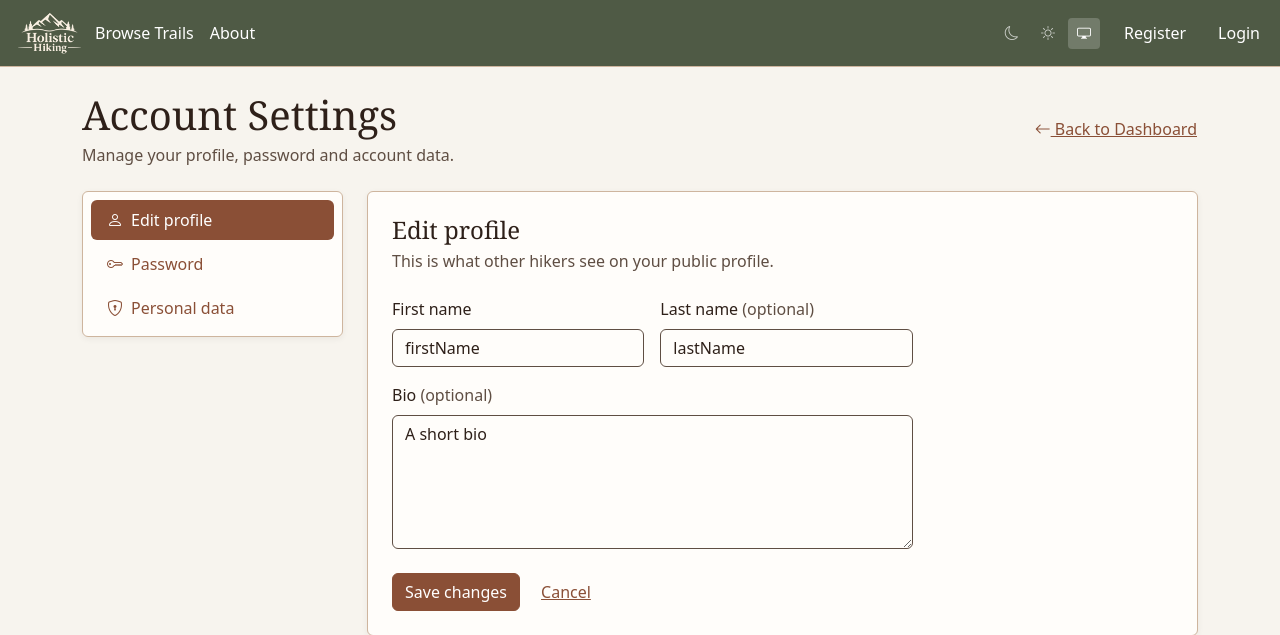
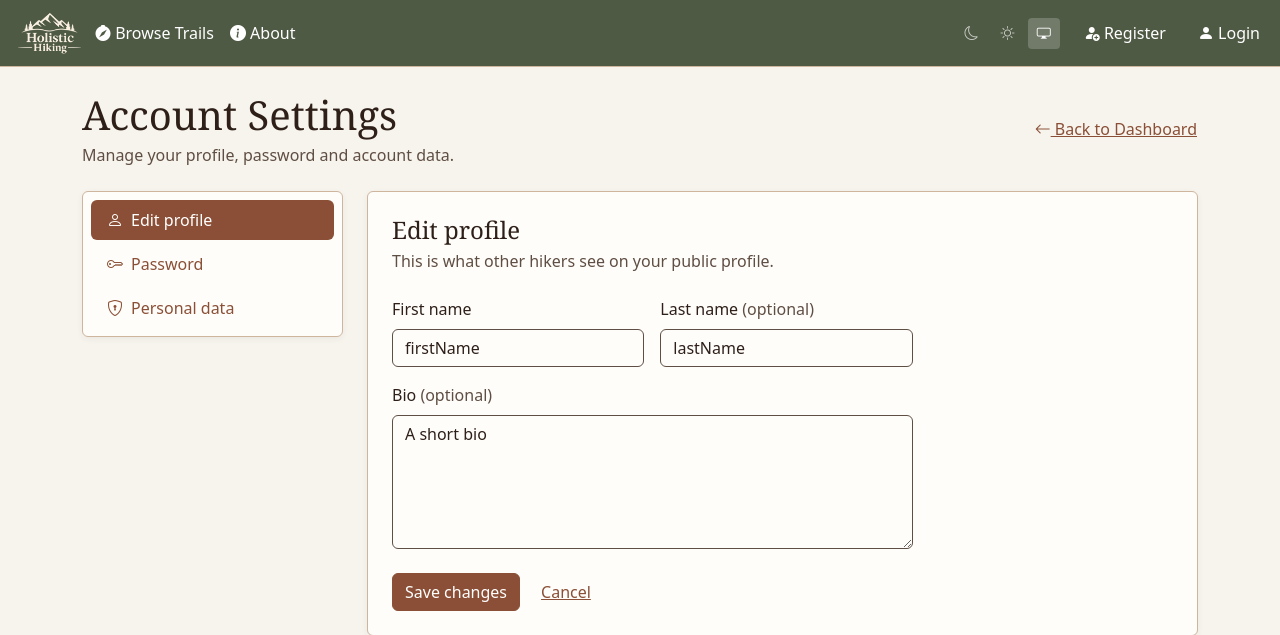
Before and after one commit to Clayton-Brandt/Holistic-Hiking, an ASP.NET Core app: page /Users/Edit in a window 1280 px wide. Shown: the top 635 px of the page. Run offline with ASP.NET Core 8, Linux system fonts and the light colour scheme; a user stored in the database is signed in; data that the repository does not hold is empty; style sheets or scripts are compiled from the project's sources; database files in the repository are not loaded; some libraries are stand-ins or nearby versions.

Commit message:
Added bootstrap icons to navbar

```diff
--- a/Views/Shared/_Layout.cshtml
+++ b/Views/Shared/_Layout.cshtml
@@ -38,10 +38,10 @@
                 <div class="collapse navbar-collapse" id="main-nav">
                     <ul class="navbar-nav me-auto">
                         <li class="nav-item">
-                            <a class="nav-link" asp-area="" asp-controller="Trails" asp-action="Index">Browse Trails</a>
+                            <a class="nav-link" asp-area="" asp-controller="Trails" asp-action="Index"><i class="bi bi-compass-fill" aria-hidden="true"></i> Browse Trails</a>
                         </li>
                         <li class="nav-item">
-                            <a class="nav-link" asp-area="" asp-controller="Home" asp-action="About">About</a>
+                            <a class="nav-link" asp-area="" asp-controller="Home" asp-action="About"><i class="bi bi-info-circle-fill" aria-hidden="true"></i> About</a>
                         </li>
                     </ul>
                     <partial name="_LoginPartial" />
--- a/Views/Shared/_LoginPartial.cshtml
+++ b/Views/Shared/_LoginPartial.cshtml
@@ -8,24 +8,24 @@
         var currentUser = await UserManager.GetUserAsync(User);
         var greetingName = string.IsNullOrWhiteSpace(currentUser?.FirstName) ? User.Identity?.Name : currentUser.FirstName;
         <li class="nav-item">
-        <a class="nav-link" asp-area="" asp-controller="Users" asp-action="Dashboard" title="My Dashboard">Hello
-            @greetingName!</a>
+        <a class="nav-link" asp-area="" asp-controller="Users" asp-action="Dashboard" title="My Dashboard"><i class="bi bi-person-fill" aria-hidden="true"></i>
+            @greetingName</a>
 
         </li>
         <li class="nav-item">
             <form class="d-inline" asp-area="Identity" asp-page="/Account/Logout"
                     asp-route-returnUrl="@Url.Action("Index", "Home", new { area = "" })" method="post">
-                <button type="submit" class="nav-link btn btn-link">Logout</button>
+                <button type="submit" class="nav-link btn btn-link"><i class="bi bi-door-open-fill" aria-hidden="true"></i> Logout</button>
             </form>
         </li>
     }
     else
     {
         <li class="nav-item">
-            <a class="nav-link" asp-area="Identity" asp-page="/Account/Register">Register</a>
+            <a class="nav-link" asp-area="Identity" asp-page="/Account/Register"><i class="bi bi-person-fill-add" aria-hidden="true"></i> Register</a>
         </li>
         <li class="nav-item">
-            <a class="nav-link" asp-area="Identity" asp-page="/Account/Login">Login</a>
+            <a class="nav-link" asp-area="Identity" asp-page="/Account/Login"><i class="bi bi-person-fill" aria-hidden="true"></i> Login</a>
         </li>
     }
     </ul>
```
